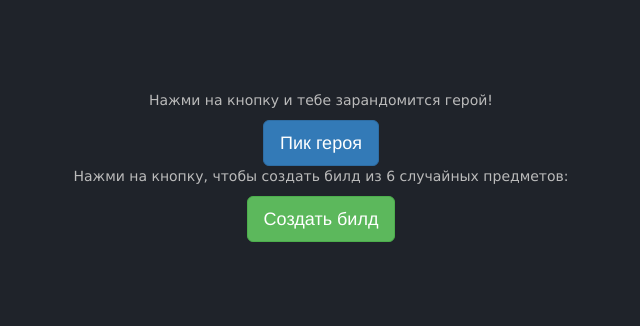
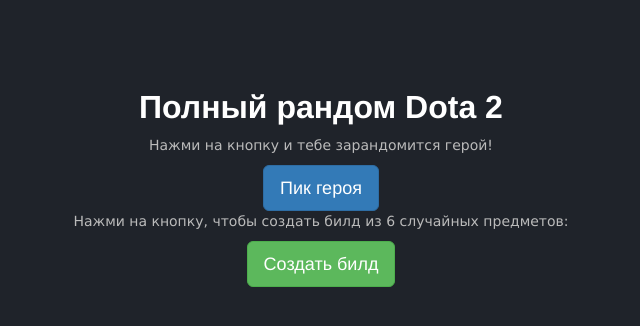
Before and after one commit to ColdS0ul/Random-builds-dota2.github.io, a plain HTML site: page index.html in a window 1280 px wide. Shown: the whole page, without its empty margins (319-959 px from the left). Drawn offline with nearby package versions, Linux system fonts and the light colour scheme.

Commit message:
Update index.html

```diff
--- a/index.html
+++ b/index.html
@@ -112,7 +112,7 @@
 <body>
   <div class="container">
     <article id="welcome" style="text-align: center;">
-      <h1> </h1>
+      <h1> Полный рандом Dota 2 </h1>
       <p>Нажми на кнопку и тебе зарандомится герой!<br></p>
       <button type="button" class="btn btn-primary btn-lg" onclick="displayHero()">Пик героя</button><br>
 
```
